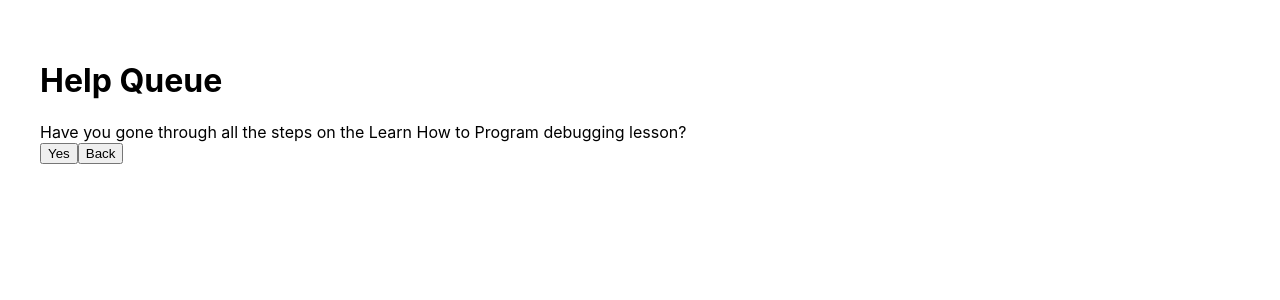
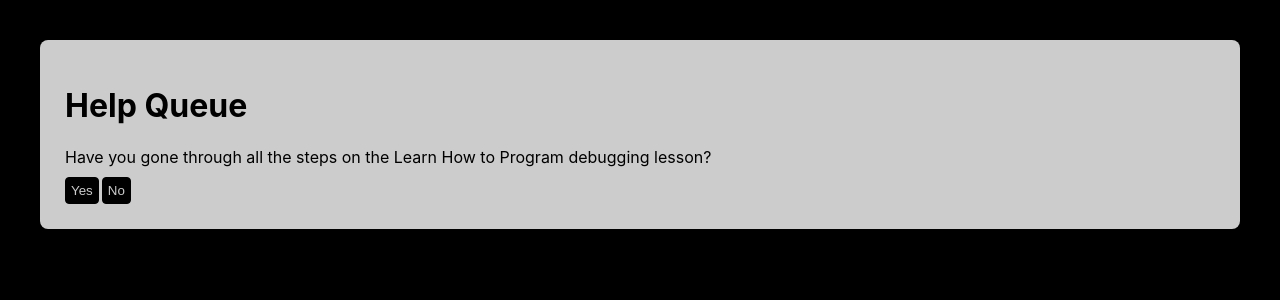
Before and after one commit to amackey693-EpicodusLessons/help-queue, a React (Create React App) app: page / in a window 1280 px wide. Both pictures are taken after a click on the button "Add Ticket". Shown: the top 300 px of the page. Built offline with nearby package versions, Linux system fonts and the light colour scheme.

Commit message:
add styling to index.css

```diff
--- a/src/components/App.js
+++ b/src/components/App.js
@@ -8,8 +8,10 @@ import TicketControl from "./TicketControl";
 function App() {
   return (
     <React.Fragment>
-      <Header />
-      <TicketControl />
+      <div className="box">
+        <Header />
+        <TicketControl />
+      </div>
     </React.Fragment>
   );
 }
--- a/src/components/NewTicketForm.js
+++ b/src/components/NewTicketForm.js
@@ -1,7 +1,13 @@
 import React from "react";
 import {v4} from 'uuid';
 
-function NewTicketForm(props) {
+function NewTicketForm() {
+  function handleNewTicketFormSubmission(event) {
+    event.preventDefault();
+    console.log(event.target.names.value);
+    console.log(event.target.location.value);
+    console.log(event.target.issue.value);
+  }
   return(
     <React.Fragment>
       <form onSubmit = {handleNewTicketFormSubmission}>
@@ -9,27 +15,20 @@ function NewTicketForm(props) {
         type = 'text'
         name = 'names'
         placeholder='Pair Names'/>
+        <br/>
         <input
         type = 'text'
         name = 'location'
         placeholder= 'Location'/>
+        <br/>
         <textarea
         name = 'issue'
         placeholder = 'Describe your issue.'/>
+        <br/>
         <button type='submit'>Help!</button>
       </form>
     </React.Fragment>
   );
-
-  function NewTicketForm(){
-    function handleNewTicketFormSubmission(event) {
-      event.preventDefault();
-      console.log(event.target.names.value);
-      console.log(event.target.location.value);
-      console.log(event.target.issue.value);
-
-    }
-  }
 }
 
 export default NewTicketForm;
--- a/src/components/TicketControl.js
+++ b/src/components/TicketControl.js
@@ -60,19 +60,19 @@ class TicketControl extends React.Component {
       buttonPage = this.handleQuestionClick;
       buttonText = "Yes";
       breakButton = <br />;
-      backButton = <button onClick={this.handleBackClick}>Back</button>
+      backButton = <button onClick={this.handleBackClick}>No</button>
     } else if (this.state.currentQuestionNumber === 2) {
       currentlyVisibleState = questionArray[1];
       buttonPage = this.handleQuestionClick;
       buttonText = "Yes";
       breakButton = <br />;
-      backButton = <button onClick={this.handleBackClick}>Back</button>
+      backButton = <button onClick={this.handleBackClick}>No</button>
     } else if (this.state.currentQuestionNumber === 3) {
       currentlyVisibleState = questionArray[2];
       buttonPage = this.handleFormClick;
       buttonText = "Yes";
       breakButton = <br />;
-      backButton = <button onClick={this.handleBackClick}>Back</button>
+      backButton = <button onClick={this.handleBackClick}>No</button>
     }
     else {
       currentlyVisibleState = <TicketList />
--- a/src/index.css
+++ b/src/index.css
@@ -1,9 +1,9 @@
 body {
   margin: 0;
   padding: 40px;
-  /* background-color: black;
+  background-color: black;
   height: 100vh;
-  color: white; */
+  color: white;
   font-family: -apple-system, BlinkMacSystemFont, 'Segoe UI', 'Roboto', 'Oxygen',
     'Ubuntu', 'Cantarell', 'Fira Sans', 'Droid Sans', 'Helvetica Neue',
     sans-serif;
@@ -11,6 +11,30 @@ body {
   -moz-osx-font-smoothing: grayscale;
 }
 
+.box {
+  background-color: white;
+  opacity: 80%;
+  padding: 25px;
+  border-radius: 8px;
+  color: black;
+}
+
+button {
+  padding: 5px;
+  background-color: black;
+  border-radius: 4px;
+  color: white;
+  border: 1px solid black;
+  margin-top: 10px;
+  margin-right: 3px;
+}
+input {
+  margin-top: 5px;
+}
+
+textarea {
+  margin-top: 5px;
+}
 code {
   font-family: source-code-pro, Menlo, Monaco, Consolas, 'Courier New',
     monospace;
```
